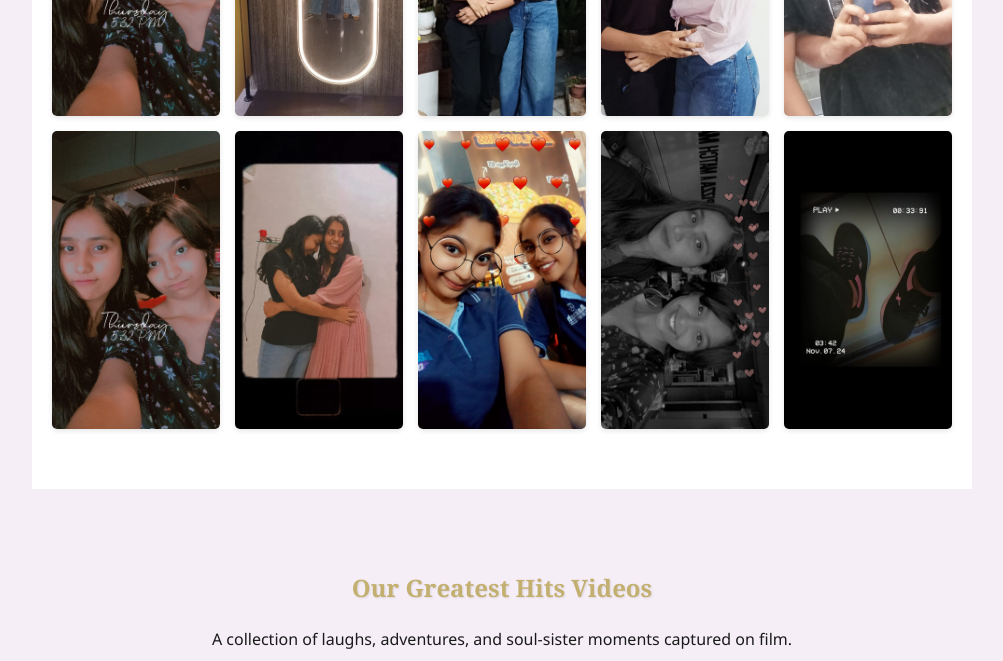
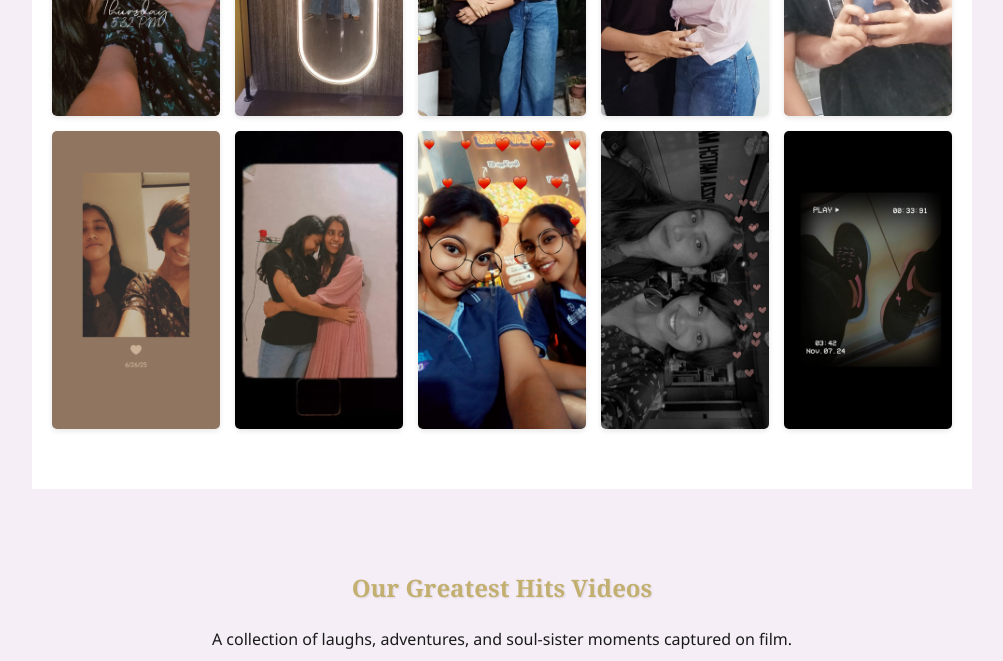
Before and after one commit to ilysmmm-rgb/-btwitiailwy, a plain HTML site: page index.html in a window 1280 px wide. Shown: the part 820-1481 px from the top of the page, without its empty margins (138-1141 px from the left). Drawn offline with Linux system fonts and the light colour scheme.

Commit message:
Update index.html

```diff
--- a/index.html
+++ b/index.html
@@ -177,7 +177,7 @@
             <div class="gallery-item"><img src="IMG-20251204-WA0064.jpg" alt="Memory 3"></div>
             <div class="gallery-item"><img src="IMG-20251204-WA0089.jpg" alt="Memory 4"></div>
             <div class="gallery-item"><img src="IMG-20251204-WA0035.jpg" alt="Memory 5"></div>
-            <div class="gallery-item"><img src="IMG-20251204-WA0062.jpg" alt="Memory 6"></div>
+            <div class="gallery-item"><img src="IMG-20251204-WA0092.jpg" alt="Memory 6"></div>
             <div class="gallery-item"><img src="IMG-20251204-WA0069.jpg" alt="Memory 7"></div>
             <div class="gallery-item"><img src="IMG-20251204-WA0050.jpg" alt="Memory 8"></div>
             <div class="gallery-item"><img src="IMG-20251204-WA0045.jpg" alt="Memory 9"></div>
```
